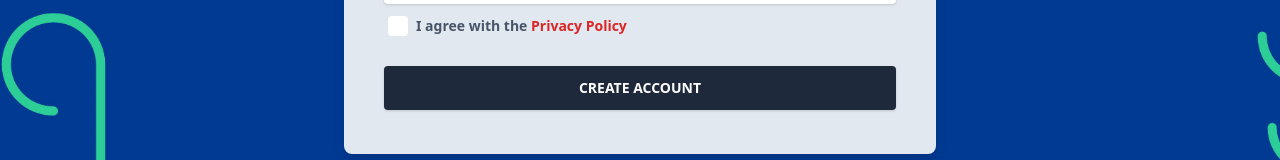
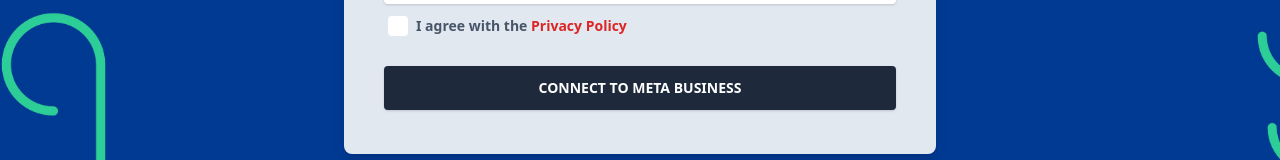
Before and after one commit to MoustafaMohsen/SellinBot-Dashboard-UI, an Angular app: page /register in a window 1280 px wide. Shown: the part 488-648 px from the top of the page. Built offline with nearby package versions, Linux system fonts and the light colour scheme.

Commit message:
Connect to Meta Business

```diff
--- a/src/app/layouts/auth/register/register.component.html
+++ b/src/app/layouts/auth/register/register.component.html
@@ -66,7 +66,7 @@
                 class="bg-blueGray-800 text-white active:bg-blueGray-600 text-sm font-bold uppercase px-6 py-3 rounded shadow hover:shadow-lg outline-none focus:outline-none mr-1 mb-1 w-full ease-linear transition-all duration-150"
                 type="button"
               >
-                Create Account
+                Connect to Meta Business
               </button>
             </div>
           </form>
```
